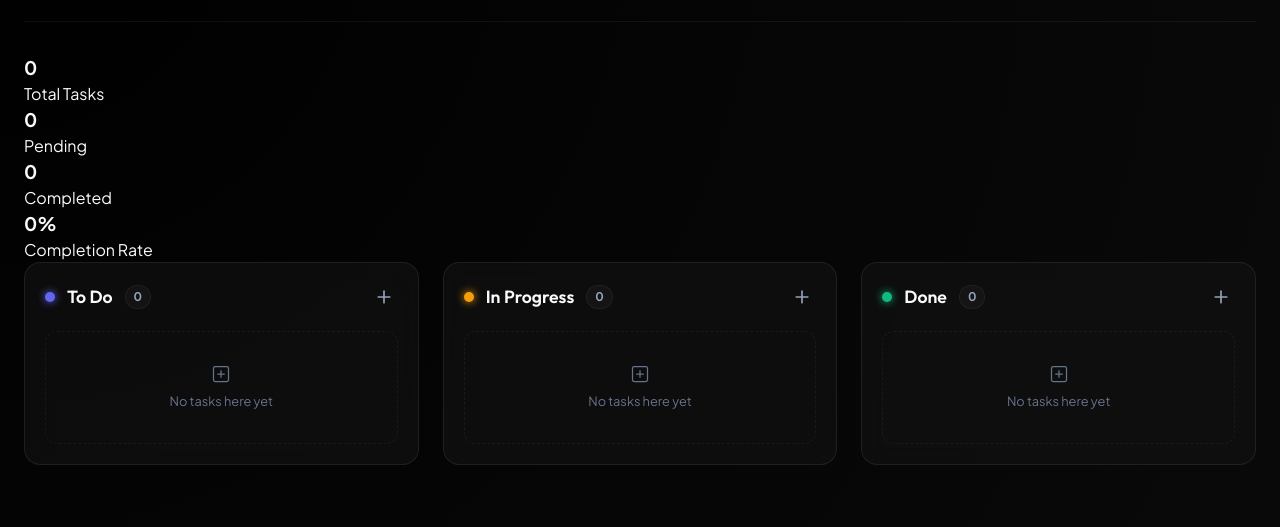
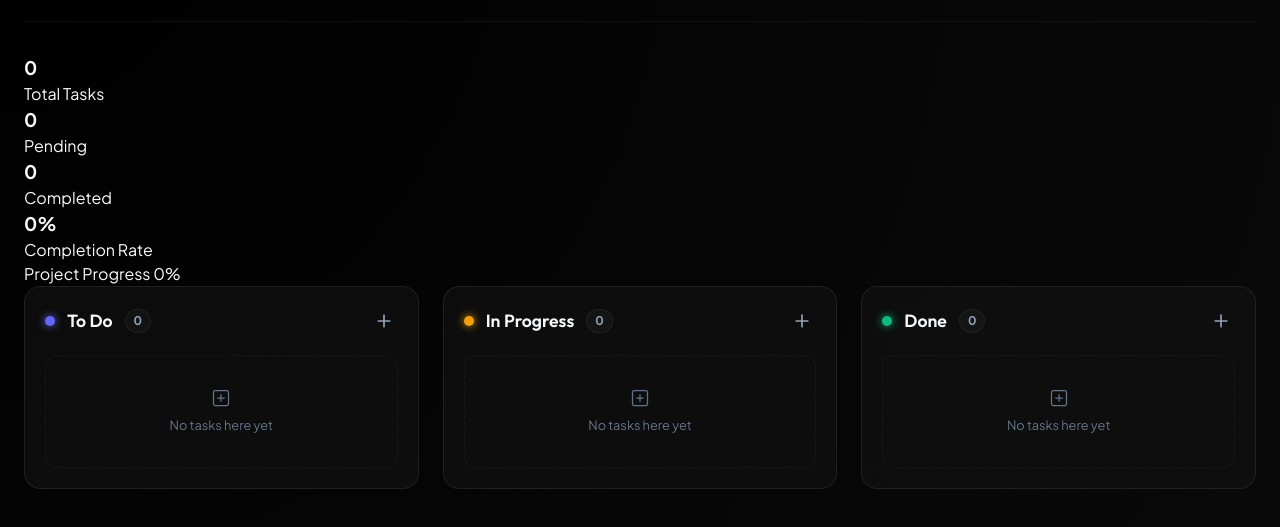
Before and after one commit to sjha66556-ops/Kanban-Task-Board, a plain HTML site: page index.html in a window 1280 px wide. Shown: the part 101-628 px from the top of the page. Drawn offline with Linux system fonts and the light colour scheme.

Commit message:
feat: add board completion progress tracking

```diff
--- a/index.html
+++ b/index.html
@@ -30,7 +30,7 @@
         </div>
       </header>
 
-    <section class="dashboard">
+       <section class="dashboard">
         <div class="stat-card">
             <h3 id="totalTasks">0</h3>
             <p>Total Tasks</p>
@@ -50,6 +50,19 @@
             <h3 id="completionRate">0%</h3>
             <p>Completion Rate</p>
         </div>
+    </section>
+
+    <section class="progress-section">
+
+          <div class="progress-header">
+              <span>Project Progress</span>
+              <span id="progressPercent">0%</span>
+          </div>
+
+          <div class="progress-bar">
+              <div id="progressFill"></div>
+          </div>
+
     </section>
 
 
```
